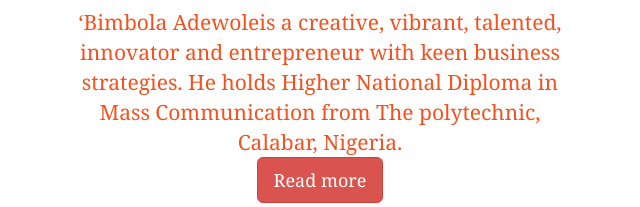
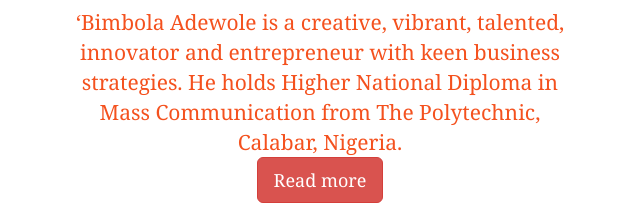
Before and after one commit to adejaremola/adejaremola.github.io, a plain HTML site: page index.html in a window 1280 px wide. Shown: the part 392-599 px from the top of the page, 320-960 px from the left. Drawn offline with nearby package versions, Linux system fonts and the light colour scheme.

Commit message:
Update index.html

```diff
--- a/index.html
+++ b/index.html
@@ -38,7 +38,7 @@
 	<img src="img/bimbo_adewole1.png" class="img-responsive" style="display:inline" alt="Bird">
 	<h1>‘Bimbola Adewole</h1>
 	<p>
-		‘Bimbola Adewoleis a creative, vibrant, talented, innovator and entrepreneur with keen business strategies. He holds Higher National Diploma in Mass Communication from The polytechnic, Calabar, Nigeria.
+		‘Bimbola Adewole is a creative, vibrant, talented, innovator and entrepreneur with keen business strategies. He holds Higher National Diploma in Mass Communication from The Polytechnic, Calabar, Nigeria.
 	</p>
 	<a href="#about" class="btn btn-lg btn-danger read-more">Read more</a>
 	<!--<div id="typed-strings">
```
